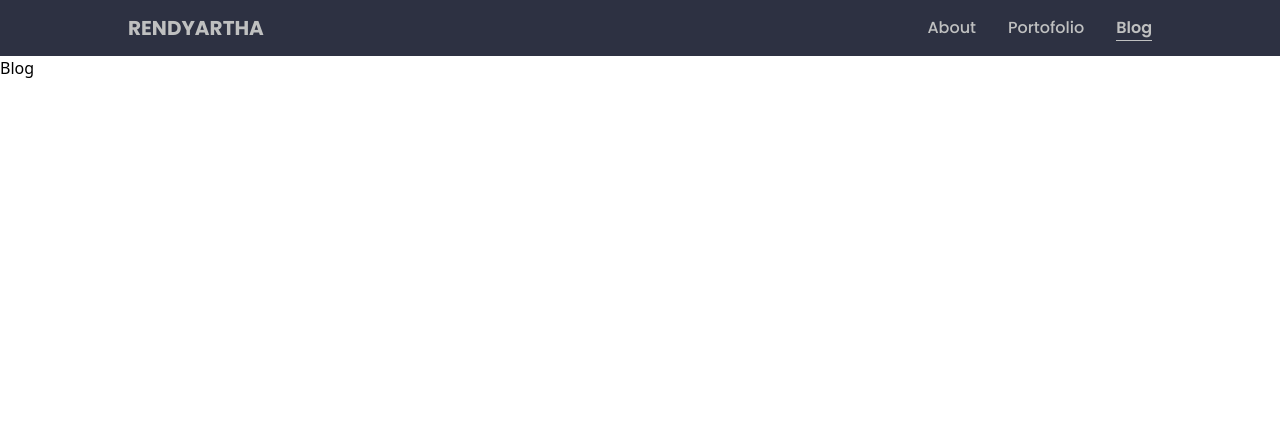
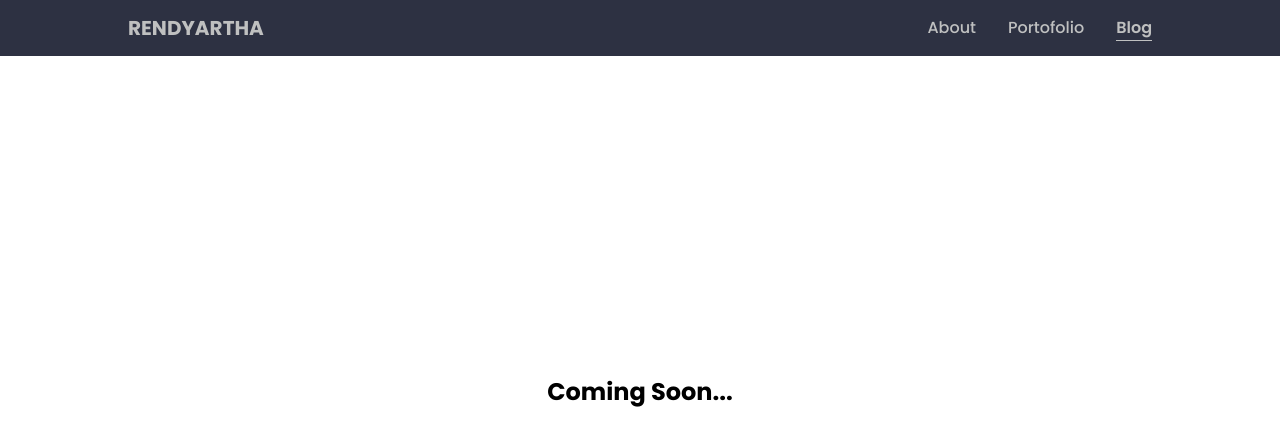
Before and after one commit to RendyArthaP/websiteportofolio, a React (Create React App) app: page /blog in a window 1280 px wide. Shown: the top 446 px of the page. Built offline with nearby package versions, Linux system fonts and the light colour scheme; sample sign-in values are in the browser's storage.

Commit message:
fixing ui

```diff
--- a/src/components/ListPortofolio.js
+++ b/src/components/ListPortofolio.js
@@ -9,7 +9,7 @@ const ListPortofolio = ({item}) => {
 
   return (
     <div
-      className="p-4 bg-content rounded flex flex-col my-2 w-full h-auto md:w-64 md:mx-6"
+      className="p-4 bg-content rounded flex flex-col my-2 w-full h-auto md:w-64 md:mx-6 lg:mx-5"
     >
       <img
         src={item.imagePortofolio}
--- a/src/components/Skills.js
+++ b/src/components/Skills.js
@@ -14,7 +14,7 @@ const Skills = () => {
         </h1>
       </div>
       <div
-        className="bg-content mt-1 rounded md:mb-4 overflow-y-scroll"
+        className="bg-content mt-1 rounded md:mb-4"
         style={{height:"430px", maxHeight:"430px"}}
       >
         <h1 className="font-montserrat font-bold text-lg text-content p-3 pb-0">
--- a/src/components/WorkExperience.js
+++ b/src/components/WorkExperience.js
@@ -13,7 +13,7 @@ const WorkExperience = () => {
         </h1>
       </div>
       <div
-        className="bg-content mt-1 rounded h-auto md:mb-4 overflow-y-scroll"
+        className="bg-content mt-1 rounded h-auto md:mb-4 overflow-y-scroll lg:overflow-hidden"
         style={{height:"430px"}}
       >
         <ListWorkExperience workExperiences={workExperiences}/>
--- a/src/pages/Blog.js
+++ b/src/pages/Blog.js
@@ -19,7 +19,9 @@ const Blog = () => {
         <meta name="description" content="blog"/>
       </Helmet>
       <Navbar />
-      <h1>Blog</h1>
+      <div className="flex py-80 h-full">
+        <h1 className="text-2xl font-poppins font-bold m-auto">Coming Soon...</h1>
+      </div>
     </div>
   )
 }
```
